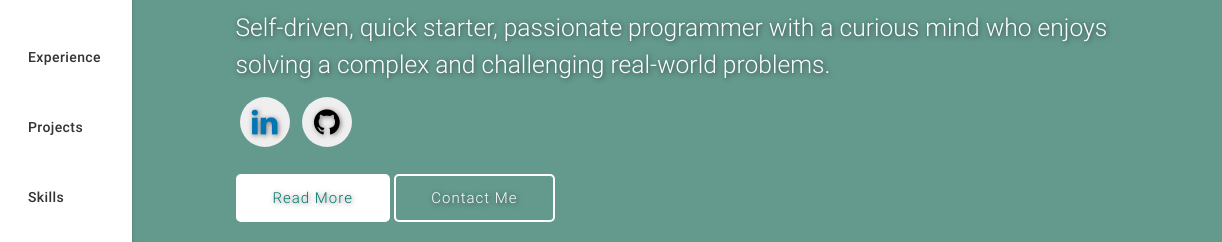
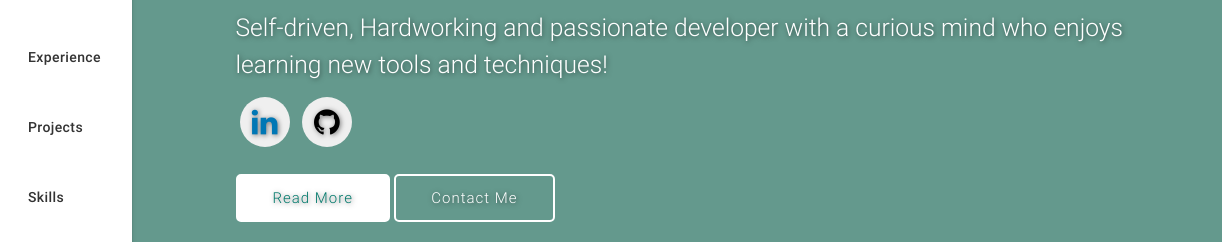
Before and after one commit to hetav-ece444/hetav-ece444.github.io, a plain HTML site: page index.html in a window 1280 px wide. Shown: the part 191-433 px from the top of the page, 58-1280 px from the left. Drawn offline with nearby package versions, Linux system fonts and the light colour scheme.

Commit message:
Some minor intro edits

```diff
--- a/index.html
+++ b/index.html
@@ -212,7 +212,7 @@
               <h2>Hi, I'm <span class="teal">Hetav Pandya.</span></h2>
               <h5 style="color:#fff">A <span class="typing" style="font-weight: 300; color:#004d40"></span></h5>
               <!-- <h5 style="color:#00796b">A <span class="typing" style="font-weight: 300; color:#fff"></span></h5> -->
-              <h5>Self-driven, quick starter, passionate programmer with a curious mind who enjoys solving a complex and challenging real-world problems.</h5>
+              <h5>Self-driven, Hardworking and passionate developer with a curious mind who enjoys learning new tools and techniques!</h5>
             </div>
             <div class="social">
               <a href="https://www.linkedin.com/in/hetav-pandya/" target="_blank">
```
